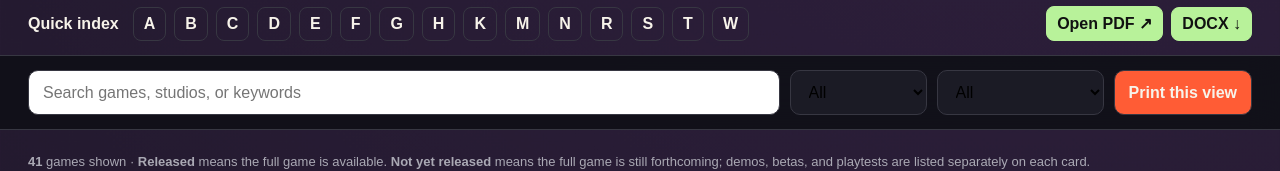
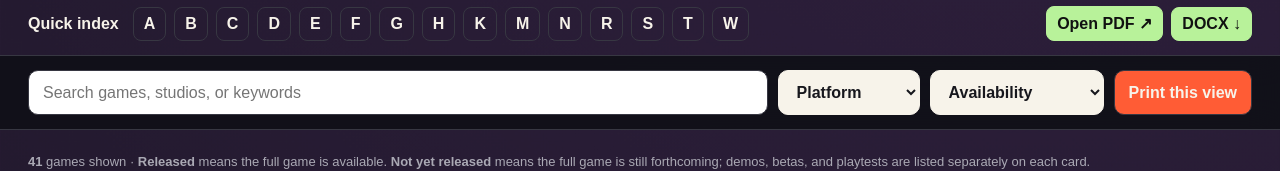
Before and after one commit to imriven/six-host-guide-2026, a React (Vite) app: page / in a window 1280 px wide. Shown: the part 474-645 px from the top of the page. Built offline with nearby package versions, Linux system fonts and the light colour scheme.

Commit message:
Updated the pdf, doc, updated platform lables and updated filters as well

```diff
--- a/src/App.tsx
+++ b/src/App.tsx
@@ -471,15 +471,15 @@ export default function Home() {
           placeholder="Search games, studios, or keywords"
           aria-label="Search games"
         />
-        <select value={p} onChange={(e) => setP(e.target.value)}>
+        <select value={p} onChange={(e) => setP(e.target.value)} aria-label="Filter by platform">
           <>
             {ps.map((x) => (
-              <option key={x}>{x}</option>
+              <option key={x} value={x}>{x === "All" ? "Platform" : x}</option>
             ))}
           </>
         </select>
-        <select value={s} onChange={(e) => setS(e.target.value)}>
-          <option>All</option>
+        <select value={s} onChange={(e) => setS(e.target.value)} aria-label="Filter by availability">
+          <option value="All">Availability</option>
           <option>Released</option>
           <option>Not yet released</option>
         </select>
--- a/src/index.css
+++ b/src/index.css
@@ -119,8 +119,13 @@ button {
   color: #111;
 }
 .toolbar select {
-  background: var(--panel);
+  background: #f7f3ea;
+  color: #17171d;
+  border-color: #f7f3ea;
+  font-weight: 900;
+  cursor: pointer;
 }
+.toolbar select:focus-visible { outline: 3px solid var(--mint); outline-offset: 2px; }
 .toolbar button {
   background: var(--orange);
   font-weight: 900;
```
Also changed, not shown: 2 other files (tests, documents, lock files or other folders).
